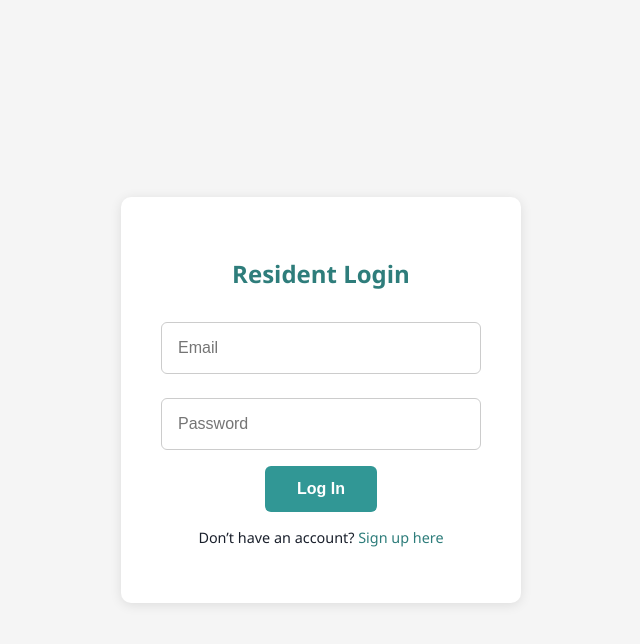
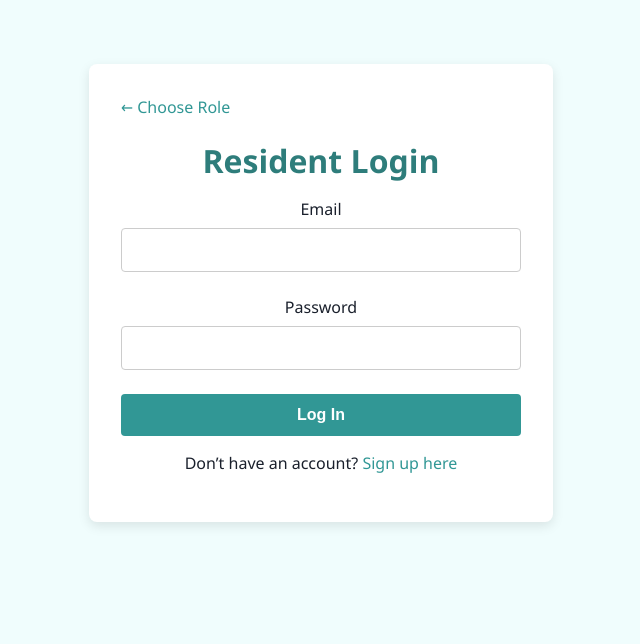
Before and after one commit to SoberHouseManager/soberhousemanager-site, a website: page resident-login.html in a window 1280 px wide. Shown: the whole page, without its empty margins (319-959 px from the left). Drawn offline with Linux system fonts and the light colour scheme; no server answers.

Commit message:
Update resident-login.html

```diff
--- a/resident-login.html
+++ b/resident-login.html
@@ -2,110 +2,72 @@
 <html lang="en">
 <head>
   <meta charset="UTF-8" />
-  <meta name="viewport" content="width=device-width, initial-scale=1.0"/>
-  <title>Resident Login</title>
-  <link rel="stylesheet" href="style.css">
-  <style>
-    * { box-sizing: border-box; }
-    body {
-      font-family: 'Segoe UI', Tahoma, Geneva, Verdana, sans-serif;
-      margin: 0;
-      background-color: #f5f5f5;
-      height: 100vh;
-      display: flex;
-      justify-content: center;
-      align-items: center;
-    }
-    .login-box {
-      background-color: white;
-      padding: 2.5rem;
-      border-radius: 10px;
-      box-shadow: 0 2px 12px rgba(0,0,0,0.1);
-      max-width: 400px;
-      width: 100%;
-      text-align: center;
-    }
-    .login-box h2 {
-      margin-bottom: 1.5rem;
-      color: #2e7d7b;
-    }
-    .login-box input {
-      width: 100%;
-      padding: 1rem;
-      margin-bottom: 1rem;
-      border: 1px solid #ccc;
-      border-radius: 6px;
-      font-size: 1rem;
-    }
-    button {
-      background-color: #319795;
-      color: white;
-      border: none;
-      padding: 0.9rem 2rem;
-      font-size: 1rem;
-      font-weight: 600;
-      border-radius: 6px;
-      cursor: pointer;
-      transition: background-color 0.3s ease;
-    }
-    button:hover {
-      background-color: #247c7a;
-    }
-    a {
-      color: #2e7d7b;
-      text-decoration: none;
-    }
-    a:hover {
-      text-decoration: underline;
-    }
-    #login-message {
-      margin-top: 1rem;
-      color: red;
-    }
-  </style>
+  <meta name="viewport" content="width=device-width, initial-scale=1.0" />
+  <title>Resident Login – SoberHouseManager</title>
+  <link rel="stylesheet" href="style.css" />
 </head>
 <body>
+  <div class="login-card">
+    <a href="login-select.html" class="back-link">← Choose Role</a>
+    <h1>Resident Login</h1>
 
-  <div class="login-box">
-    <h2>Resident Login</h2>
     <form id="login-form">
-      <input type="email" placeholder="Email" id="email" required />
-      <input type="password" placeholder="Password" id="password" required />
+      <div>
+        <label for="email">Email</label>
+        <input id="email" name="email" type="email" required />
+      </div>
+      <div>
+        <label for="password">Password</label>
+        <input id="password" name="password" type="password" required />
+      </div>
       <button type="submit">Log In</button>
-      <p style="margin-top: 1rem; font-size: 0.9rem;">
-        Don’t have an account? <a href="resident-signup.html">Sign up here</a>
-      </p>
-      <p id="login-message"></p>
     </form>
+
+    <p id="message"></p>
+    <p>Don’t have an account? <a href="resident-signup.html">Sign up here</a></p>
   </div>
 
-  <!-- Firebase v8 SDKs -->
-  <script src="https://www.gstatic.com/firebasejs/8.10.0/firebase-app.js"></script>
-  <script src="https://www.gstatic.com/firebasejs/8.10.0/firebase-auth.js"></script>
-  <script>
+  <script type="module">
+    import { initializeApp } from "https://www.gstatic.com/firebasejs/9.23.0/firebase-app.js";
+    import {
+      getAuth,
+      signInWithEmailAndPassword,
+      onAuthStateChanged
+    } from "https://www.gstatic.com/firebasejs/9.23.0/firebase-auth.js";
+
     const firebaseConfig = {
       apiKey: "AIzaSyAFUOYQoC4et7H4oTmyjo3sBs_rI5eNgOg",
       authDomain: "soberhousemanager-3371d.firebaseapp.com",
       projectId: "soberhousemanager-3371d",
       storageBucket: "soberhousemanager-3371d.appspot.com",
       messagingSenderId: "823636408266",
-      appId: "1:823636408266:web:6f953b2ffacc187f2fdd36"
+      appId: "1:823636408266:web:6f953b2ffacc187f"
     };
-    firebase.initializeApp(firebaseConfig);
 
-    document.getElementById("login-form").addEventListener("submit", function (e) {
+    const app = initializeApp(firebaseConfig);
+    const auth = getAuth(app);
+    const form = document.getElementById("login-form");
+    const message = document.getElementById("message");
+
+    onAuthStateChanged(auth, user => {
+      if (user) {
+        window.location.href = "resident-dashboard.html";
+      }
+    });
+
+    form.addEventListener("submit", async e => {
       e.preventDefault();
-      const email = document.getElementById("email").value.trim();
-      const password = document.getElementById("password").value;
-
-      firebase.auth().signInWithEmailAndPassword(email, password)
-        .then(() => {
-          const isManager = email.includes("manager");
-          window.location.href = isManager ? "manager-dashboard.html" : "resident-dashboard.html";
-        })
-        .catch(err => {
-          document.getElementById("login-message").textContent = "Login failed: " + err.message;
-        });
+      message.textContent = "";
+      try {
+        await signInWithEmailAndPassword(
+          auth,
+          form.email.value,
+          form.password.value
+        );
+        window.location.href = "resident-dashboard.html";
+      } catch (err) {
+        message.textContent = err.message;
+      }
     });
   </script>
 </body>
```
